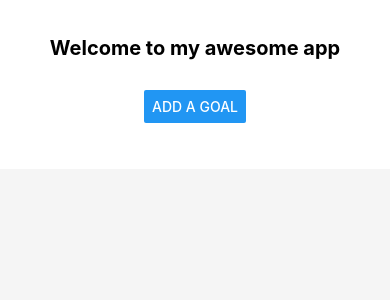
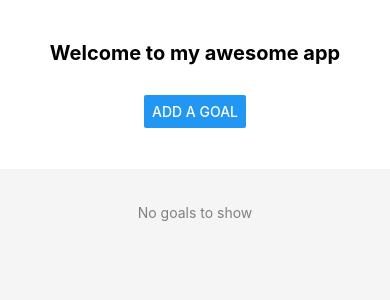
Before and after one commit to Gnblink0/gina_mobile, a React Native app: screen / in a window 390 px wide. Shown: the top 300 px of the page. Built offline with nearby package versions, Linux system fonts and the light colour scheme.

Commit message:
feat: Enhance FlatList with empty state, header, footer, and separator

```diff
--- a/App.tsx
+++ b/App.tsx
@@ -7,6 +7,8 @@ import {
   SafeAreaView,
   ScrollView,
   FlatList,
+  TouchableOpacity,
+  Alert,
 } from "react-native";
 import Header from "./components/Header";
 import Input from "./components/Input";
@@ -39,6 +41,24 @@ export default function App() {
     setGoals((prevGoals) => prevGoals.filter((goal) => goal.id !== id));
   }
 
+  function handleDeleteAll() {
+    Alert.alert(
+      "Delete all goals",
+      "Are you sure you want to delete all goals?",
+      [
+        {
+          text: "No",
+          style: "cancel",
+        },
+        {
+          text: "Yes",
+          style: "destructive",
+          onPress: () => setGoals([]),
+        },
+      ]
+    );
+  }
+
   return (
     <SafeAreaView style={styles.container}>
       <View style={styles.headerSection}>
@@ -57,7 +77,23 @@ export default function App() {
       <View style={styles.bottomSection}>
         <FlatList
           style={styles.goalList}
+          contentContainerStyle={{ flex: 1, alignItems: "center" }}
           data={goals}
+          ListEmptyComponent={() => (
+            <Text style={styles.emptyListText}>No goals to show</Text>
+          )}
+          ListHeaderComponent={() =>
+            goals.length > 0 && (
+              <Text style={styles.listHeaderText}>My Goals List</Text>
+            )
+          }
+          ListFooterComponent={() =>
+            goals.length > 0 && (
+              <TouchableOpacity onPress={handleDeleteAll}>
+                <Text style={styles.listFooterText}>Delete all</Text>
+              </TouchableOpacity>
+            )
+          }
           renderItem={({ item }) => (
             <GoalItem
               text={item.text}
@@ -65,6 +101,7 @@ export default function App() {
               onDeleteGoal={handleDeleteGoal}
             />
           )}
+          ItemSeparatorComponent={() => <View style={styles.separator} />}
         />
       </View>
     </SafeAreaView>
@@ -91,11 +128,38 @@ const styles = StyleSheet.create({
   },
   button: {
     marginTop: 30,
-    margin: 10,
   },
   goalList: {
     width: "100%",
     paddingHorizontal: 20,
     paddingVertical: 20,
   },
+  emptyListText: {
+    textAlign: "center",
+    marginTop: 15,
+    color: "gray",
+  },
+  listHeaderText: {
+    textAlign: "center",
+    marginTop: 15,
+    marginBottom: 20,
+    color: "black",
+  },
+  listFooterText: {
+    textAlign: "center",
+    marginTop: 15,
+    color: "red",
+    backgroundColor: "pink",
+    fontWeight: "bold",
+    fontSize: 16,
+    width: "100%",
+    padding: 10,
+    borderRadius: 10,
+  },
+  separator: {
+    height: 1,
+    backgroundColor: "#e0e0e0",
+    marginHorizontal: 10,
+    marginVertical: 5,
+  },
 });
--- a/components/GoalItem.tsx
+++ b/components/GoalItem.tsx
@@ -30,8 +30,7 @@ const styles = StyleSheet.create({
     width: "100%",
     padding: 10,
     height: 70,
-    marginBottom: 10,
     borderRadius: 10,
-    backgroundColor: "pink",
+    backgroundColor: "#fce8d4",
   },
 });
```
